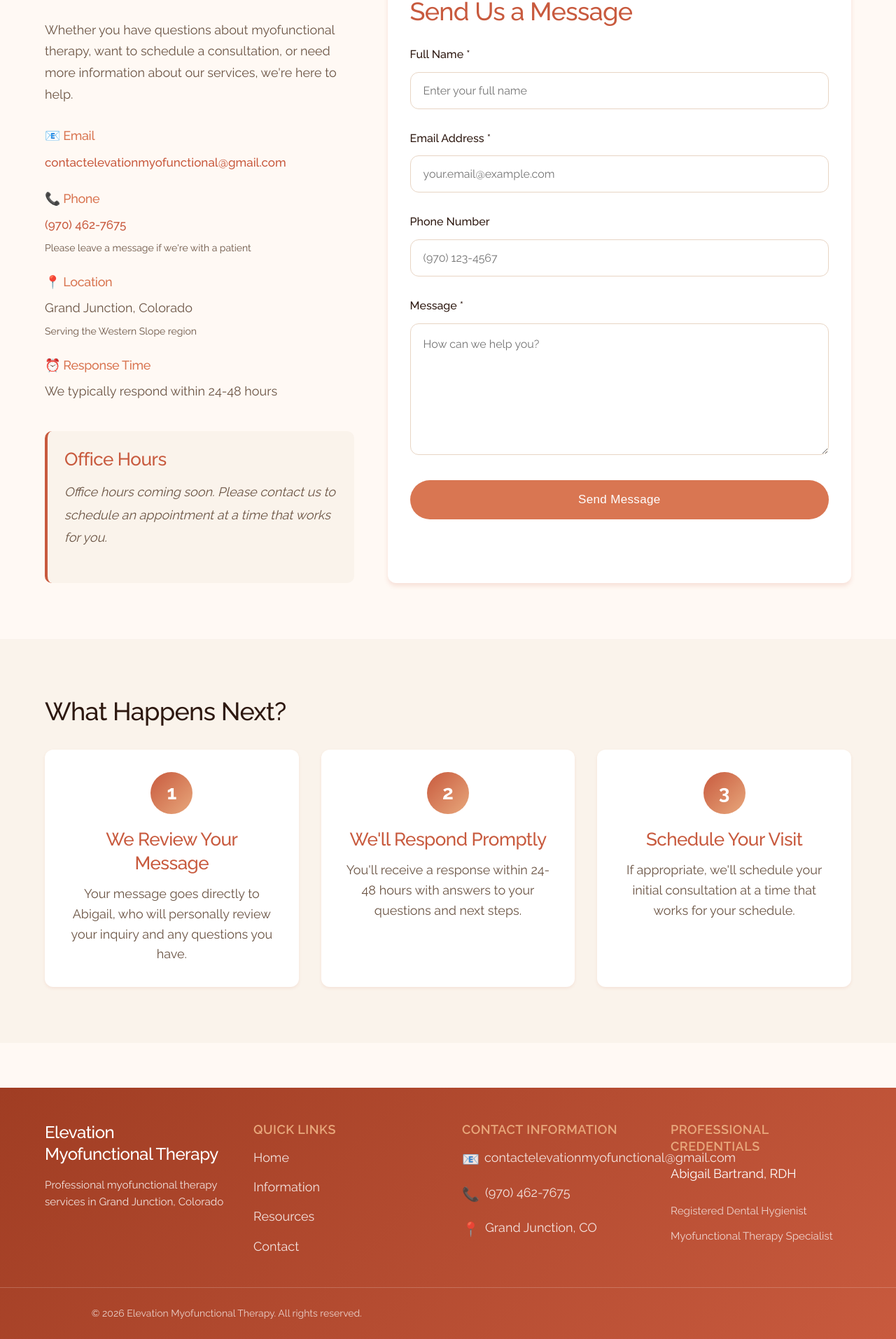
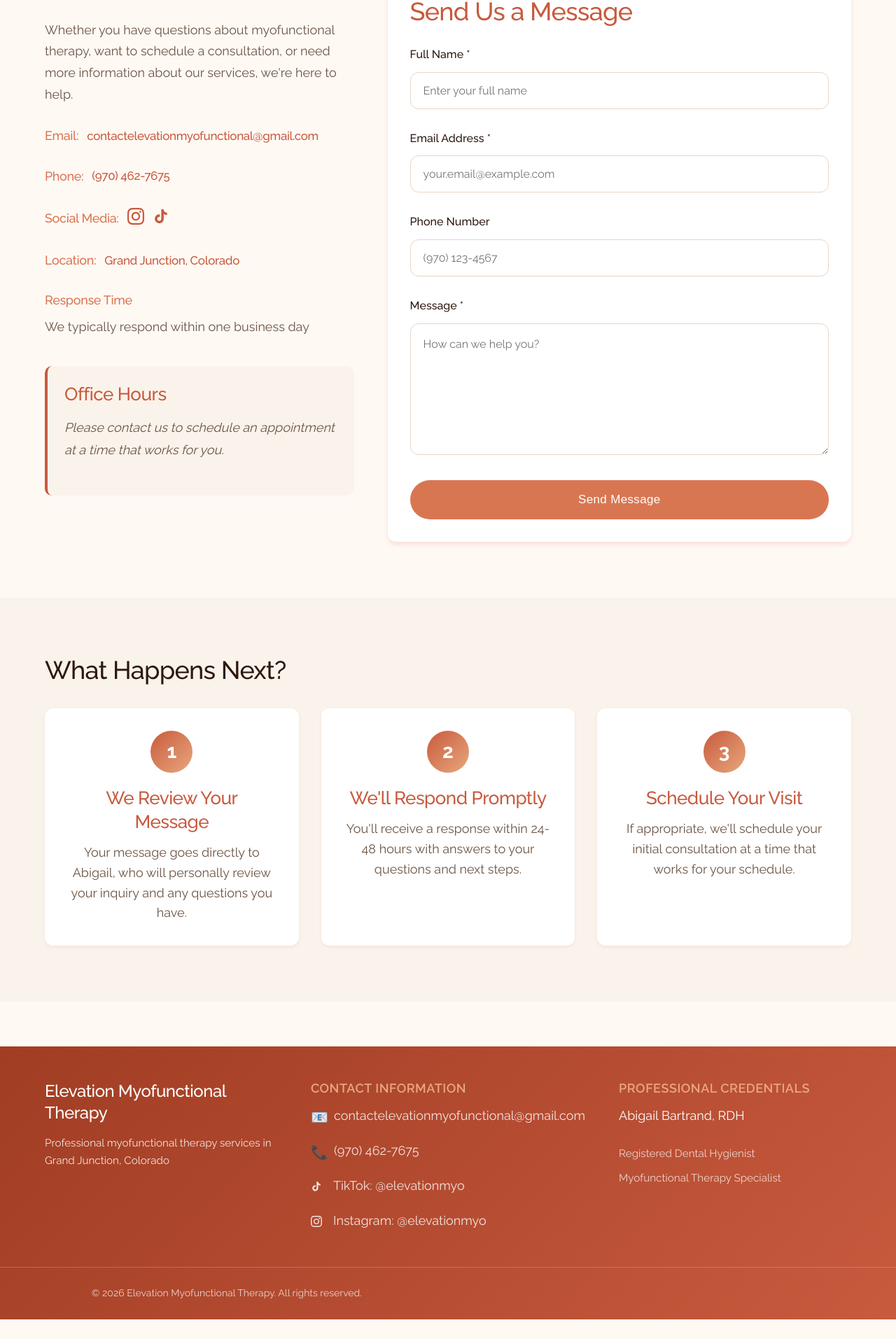
Before and after one commit to abbybartrand-myo/elevation-myo-website, a React (Vite) app: page /contact in a window 1280 px wide. Shown: the part 478-2391 px from the top of the page at 70% size. After the commit the page ends 2363 px from the top, so only its background shows below. Built offline with nearby package versions, Linux system fonts and the light colour scheme.

Commit message:
Added social media links, reformatted the contact page, and removed the mission statement

```diff
--- a/src/components/Footer.jsx
+++ b/src/components/Footer.jsx
@@ -1,4 +1,3 @@
-import { Link } from 'react-router-dom'
 import '../styles/Footer.css'
 
 function Footer() {
@@ -15,16 +14,6 @@
         </div>
 
         <div className="footer-section">
-          <h4>Quick Links</h4>
-          <ul className="footer-links">
-            <li><Link to="/">Home</Link></li>
-            <li><Link to="/information">Information</Link></li>
-            <li><Link to="/resources">Resources</Link></li>
-            <li><Link to="/contact">Contact</Link></li>
-          </ul>
-        </div>
-
-        <div className="footer-section">
           <h4>Contact Information</h4>
           <ul className="footer-contact">
             <li>
@@ -36,8 +25,20 @@
               <a href="tel:+19704627675">(970) 462-7675</a>
             </li>
             <li>
-              <span className="contact-icon">📍</span>
-              <span>Grand Junction, CO</span>
+              <span className="contact-icon">
+                <svg width="16" height="16" viewBox="0 0 24 24" fill="currentColor" xmlns="http://www.w3.org/2000/svg">
+                  <path d="M19.59 6.69a4.83 4.83 0 0 1-3.77-4.25V2h-3.45v13.67a2.89 2.89 0 0 1-5.2 1.74 2.89 2.89 0 0 1 2.31-4.64 2.93 2.93 0 0 1 .88.13V9.4a6.84 6.84 0 0 0-1-.05A6.33 6.33 0 0 0 5 20.1a6.34 6.34 0 0 0 10.86-4.43v-7a8.16 8.16 0 0 0 4.77 1.52v-3.4a4.85 4.85 0 0 1-1-.1z"/>
+                </svg>
+              </span>
+              <a href="https://www.tiktok.com/@elevationmyo?_r=1&_t=ZP-93NKvdwHJp0" target="_blank" rel="noopener noreferrer">TikTok: @elevationmyo</a>
+            </li>
+            <li>
+              <span className="contact-icon">
+                <svg width="16" height="16" viewBox="0 0 24 24" fill="currentColor" xmlns="http://www.w3.org/2000/svg">
+                  <path d="M12 2.163c3.204 0 3.584.012 4.85.07 3.252.148 4.771 1.691 4.919 4.919.058 1.265.069 1.645.069 4.849 0 3.205-.012 3.584-.069 4.849-.149 3.225-1.664 4.771-4.919 4.919-1.266.058-1.644.07-4.85.07-3.204 0-3.584-.012-4.849-.07-3.26-.149-4.771-1.699-4.919-4.92-.058-1.265-.07-1.644-.07-4.849 0-3.204.013-3.583.07-4.849.149-3.227 1.664-4.771 4.919-4.919 1.266-.057 1.645-.069 4.849-.069zm0-2.163c-3.259 0-3.667.014-4.947.072-4.358.2-6.78 2.618-6.98 6.98-.059 1.281-.073 1.689-.073 4.948 0 3.259.014 3.668.072 4.948.2 4.358 2.618 6.78 6.98 6.98 1.281.058 1.689.072 4.948.072 3.259 0 3.668-.014 4.948-.072 4.354-.2 6.782-2.618 6.979-6.98.059-1.28.073-1.689.073-4.948 0-3.259-.014-3.667-.072-4.947-.196-4.354-2.617-6.78-6.979-6.98-1.281-.059-1.69-.073-4.949-.073zm0 5.838c-3.403 0-6.162 2.759-6.162 6.162s2.759 6.163 6.162 6.163 6.162-2.759 6.162-6.163c0-3.403-2.759-6.162-6.162-6.162zm0 10.162c-2.209 0-4-1.79-4-4 0-2.209 1.791-4 4-4s4 1.791 4 4c0 2.21-1.791 4-4 4zm6.406-11.845c-.796 0-1.441.645-1.441 1.44s.645 1.44 1.441 1.44c.795 0 1.439-.645 1.439-1.44s-.644-1.44-1.439-1.44z"/>
+                </svg>
+              </span>
+              <a href="https://www.instagram.com/elevationmyo?igsh=MTZ6c24yaDU1bGQyMA%3D%3D&utm_source=qr" target="_blank" rel="noopener noreferrer">Instagram: @elevationmyo</a>
             </li>
           </ul>
         </div>
--- /dev/null
+++ b/src/components/ScrollToTop.jsx
@@ -0,0 +1,14 @@
+import { useEffect } from 'react'
+import { useLocation } from 'react-router-dom'
+
+function ScrollToTop() {
+  const { pathname } = useLocation()
+
+  useEffect(() => {
+    window.scrollTo(0, 0)
+  }, [pathname])
+
+  return null
+}
+
+export default ScrollToTop
--- a/src/pages/AboutUs.jsx
+++ b/src/pages/AboutUs.jsx
@@ -42,18 +42,6 @@
         </div>
       </section>
 
-      {/* Mission Section */}
-      <section className="section">
-        <div className="container">
-          <h2>Our Mission</h2>
-          <p>
-            At Elevation Myofunctional Therapy, we are committed to helping individuals achieve
-            optimal oral and facial muscle function through personalized, evidence-based therapy.
-            Our goal is to improve breathing, sleep quality, and overall health for our patients.
-          </p>
-        </div>
-      </section>
-
       <section className="section cta-info">
         <div className="container">
           <h2>Ready to Get Started?</h2>
--- a/src/pages/Contact.jsx
+++ b/src/pages/Contact.jsx
@@ -26,32 +26,52 @@
 
               <div className="contact-details">
                 <div className="contact-detail">
-                  <h3>📧 Email</h3>
-                  <a href="mailto:contactelevationmyofunctional@gmail.com">contactelevationmyofunctional@gmail.com</a>
+                  <h3 style={{ display: 'flex', alignItems: 'center', gap: '12px' }}>
+                    Email:
+                    <a href="mailto:contactelevationmyofunctional@gmail.com">contactelevationmyofunctional@gmail.com</a>
+                  </h3>
                 </div>
 
                 <div className="contact-detail">
-                  <h3>📞 Phone</h3>
-                  <a href="tel:+19704627675">(970) 462-7675</a>
-                  <p className="detail-note">Please leave a message if we're with a patient</p>
+                  <h3 style={{ display: 'flex', alignItems: 'center', gap: '12px' }}>
+                    Phone:
+                    <a href="tel:+19704627675">(970) 462-7675</a>
+                  </h3>
                 </div>
 
                 <div className="contact-detail">
-                  <h3>📍 Location</h3>
-                  <p>Grand Junction, Colorado</p>
-                  <p className="detail-note">Serving the Western Slope region</p>
+                  <h3 style={{ display: 'flex', alignItems: 'center', gap: '12px' }}>
+                    Social Media:
+                    <a href="https://www.instagram.com/elevationmyo?igsh=MTZ6c24yaDU1bGQyMA%3D%3D&utm_source=qr" target="_blank" rel="noopener noreferrer" aria-label="Instagram">
+                      <svg width="24" height="24" viewBox="0 0 24 24" fill="currentColor" xmlns="http://www.w3.org/2000/svg">
+                        <path d="M12 2.163c3.204 0 3.584.012 4.85.07 3.252.148 4.771 1.691 4.919 4.919.058 1.265.069 1.645.069 4.849 0 3.205-.012 3.584-.069 4.849-.149 3.225-1.664 4.771-4.919 4.919-1.266.058-1.644.07-4.85.07-3.204 0-3.584-.012-4.849-.07-3.26-.149-4.771-1.699-4.919-4.92-.058-1.265-.07-1.644-.07-4.849 0-3.204.013-3.583.07-4.849.149-3.227 1.664-4.771 4.919-4.919 1.266-.057 1.645-.069 4.849-.069zm0-2.163c-3.259 0-3.667.014-4.947.072-4.358.2-6.78 2.618-6.98 6.98-.059 1.281-.073 1.689-.073 4.948 0 3.259.014 3.668.072 4.948.2 4.358 2.618 6.78 6.98 6.98 1.281.058 1.689.072 4.948.072 3.259 0 3.668-.014 4.948-.072 4.354-.2 6.782-2.618 6.979-6.98.059-1.28.073-1.689.073-4.948 0-3.259-.014-3.667-.072-4.947-.196-4.354-2.617-6.78-6.979-6.98-1.281-.059-1.69-.073-4.949-.073zm0 5.838c-3.403 0-6.162 2.759-6.162 6.162s2.759 6.163 6.162 6.163 6.162-2.759 6.162-6.163c0-3.403-2.759-6.162-6.162-6.162zm0 10.162c-2.209 0-4-1.79-4-4 0-2.209 1.791-4 4-4s4 1.791 4 4c0 2.21-1.791 4-4 4zm6.406-11.845c-.796 0-1.441.645-1.441 1.44s.645 1.44 1.441 1.44c.795 0 1.439-.645 1.439-1.44s-.644-1.44-1.439-1.44z"/>
+                      </svg>
+                    </a>
+                    <a href="https://www.tiktok.com/@elevationmyo?_r=1&_t=ZP-93NKvdwHJp0" target="_blank" rel="noopener noreferrer" aria-label="TikTok">
+                      <svg width="24" height="24" viewBox="0 0 24 24" fill="currentColor" xmlns="http://www.w3.org/2000/svg">
+                        <path d="M19.59 6.69a4.83 4.83 0 0 1-3.77-4.25V2h-3.45v13.67a2.89 2.89 0 0 1-5.2 1.74 2.89 2.89 0 0 1 2.31-4.64 2.93 2.93 0 0 1 .88.13V9.4a6.84 6.84 0 0 0-1-.05A6.33 6.33 0 0 0 5 20.1a6.34 6.34 0 0 0 10.86-4.43v-7a8.16 8.16 0 0 0 4.77 1.52v-3.4a4.85 4.85 0 0 1-1-.1z"/>
+                      </svg>
+                    </a>
+                  </h3>
                 </div>
 
                 <div className="contact-detail">
-                  <h3>⏰ Response Time</h3>
-                  <p>We typically respond within 24-48 hours</p>
+                <h3 style={{ display: 'flex', alignItems: 'center', gap: '12px' }}>
+                    Location:
+                    <a> Grand Junction, Colorado</a>
+                  </h3>
+                </div>
+
+                <div className="contact-detail">
+                  <h3>Response Time</h3>
+                  <p>We typically respond within one business day</p>
                 </div>
               </div>
 
               <div className="office-hours">
                 <h3>Office Hours</h3>
                 <p className="placeholder-text">
-                  Office hours coming soon. Please contact us to schedule an appointment
+                  Please contact us to schedule an appointment
                   at a time that works for you.
                 </p>
               </div>
--- a/src/styles/Footer.css
+++ b/src/styles/Footer.css
@@ -10,8 +10,8 @@
   margin: 0 auto;
   padding: 0 1.5rem;
   display: grid;
-  grid-template-columns: repeat(auto-fit, minmax(250px, 1fr));
-  gap: 2.5rem;
+  grid-template-columns: repeat(3, 1fr);
+  gap: 3rem;
   margin-bottom: 2rem;
 }
 
@@ -103,15 +103,17 @@
 }
 
 /* Responsive Design */
+@media (max-width: 968px) {
+  .footer-container {
+    grid-template-columns: 1fr;
+    gap: 2rem;
+  }
+}
+
 @media (max-width: 768px) {
   .footer {
     margin-top: 3rem;
     padding: 2rem 0 1rem;
-  }
-
-  .footer-container {
-    grid-template-columns: repeat(auto-fit, minmax(200px, 1fr));
-    gap: 2rem;
   }
 
   .footer-section h3 {
@@ -125,7 +127,6 @@
 
 @media (max-width: 480px) {
   .footer-container {
-    grid-template-columns: 1fr;
     gap: 1.5rem;
   }
 }
```
